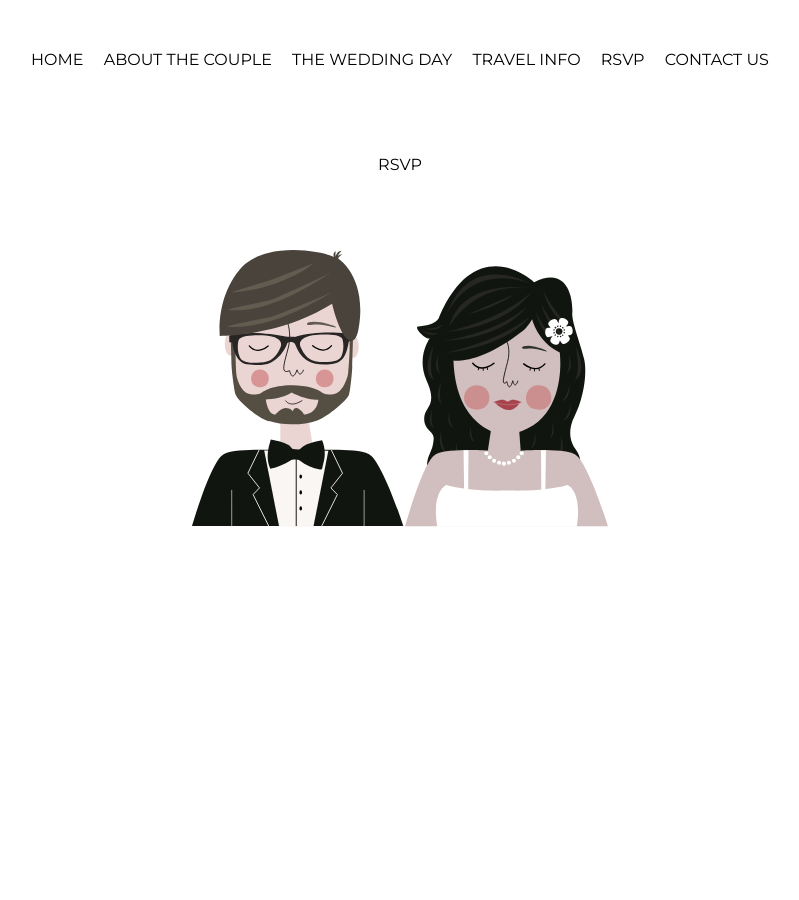
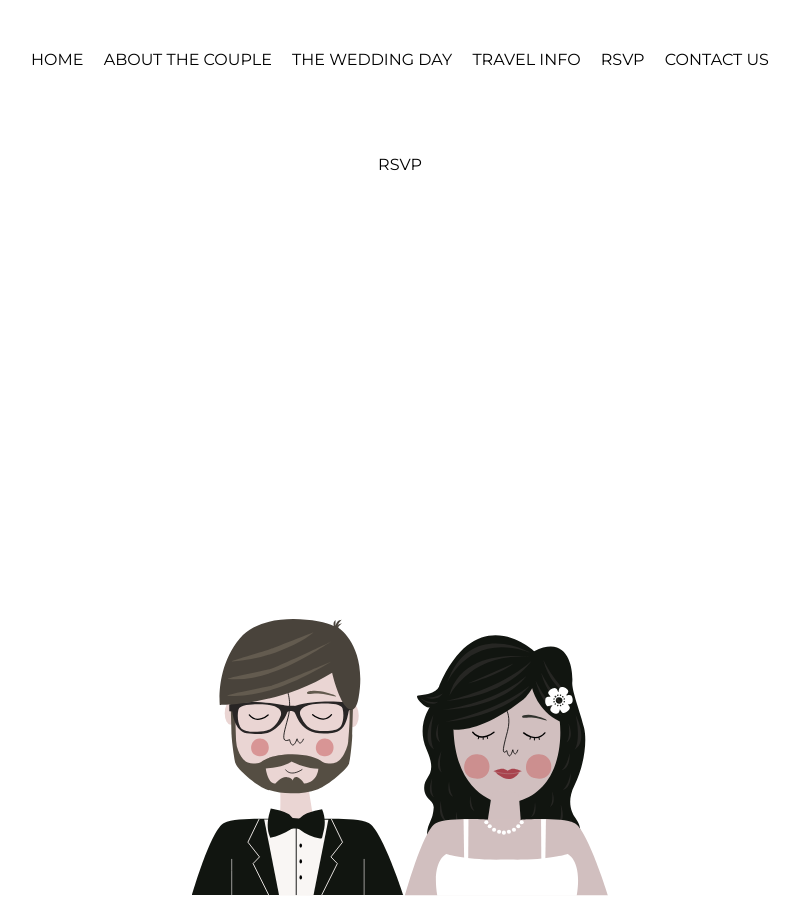
Before and after one commit to evert/wedding, a Jekyll site: the page built from rsvp.md, in a window 1280 px wide. Shown: the whole page, without its empty margins (240-1039 px from the left). Built offline with Jekyll 4.4.1, drawn with Linux system fonts in a browser that asks for light colours.

Commit message:
Auto grow

```diff
--- a/css/style.css
+++ b/css/style.css
@@ -38,7 +38,7 @@ nav a {
 
 section {
     text-align: center;
-    flex: 0 1 auto;
+    flex: 1 0 auto;
 }
 
 footer {
```
